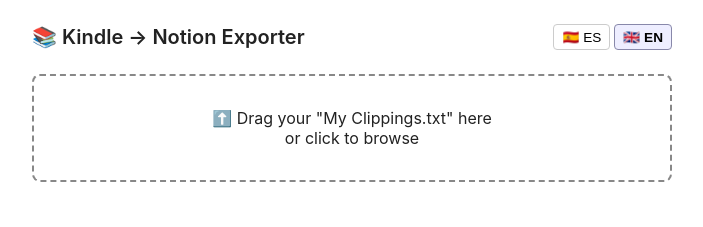
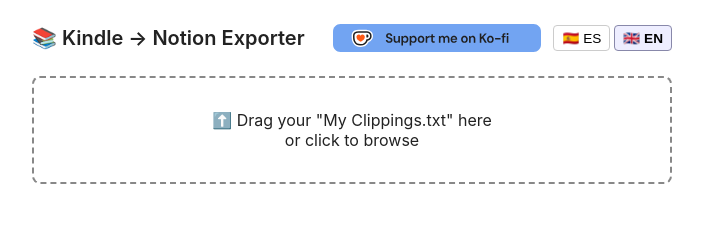
Before and after one commit to melinDross/ClipHarborKindle, a website with bundled scripts: page web/index.html in a window 1280 px wide. Shown: the whole page, without its empty margins (288-991 px from the left). Built offline with nearby package versions, Linux system fonts and the light colour scheme.

Commit message:
Add Ko-fi donation badge to the header (placeholder URL)

```diff
--- a/web/index.html
+++ b/web/index.html
@@ -9,9 +9,15 @@
 <body>
   <header class="nav">
     <span>📚 Kindle → Notion Exporter</span>
-    <div class="lang-switch">
-      <button id="lang-es" class="lang-button" type="button">🇪🇸 ES</button>
-      <button id="lang-en" class="lang-button" type="button">🇬🇧 EN</button>
+    <div class="header-actions">
+      <!-- TODO: replace TU_USUARIO_AQUI with the real Ko-fi username once the account exists -->
+      <a id="kofi-link" class="kofi-link" href="https://ko-fi.com/TU_USUARIO_AQUI" target="_blank" rel="noopener noreferrer">
+        <img src="vendor/kofi-badge.svg" alt="Buy Me a Coffee at ko-fi.com" class="kofi-badge">
+      </a>
+      <div class="lang-switch">
+        <button id="lang-es" class="lang-button" type="button">🇪🇸 ES</button>
+        <button id="lang-en" class="lang-button" type="button">🇬🇧 EN</button>
+      </div>
     </div>
   </header>
 
--- a/web/style.css
+++ b/web/style.css
@@ -18,6 +18,18 @@ body {
 .lang-switch {
   display: flex;
   gap: 4px;
+}
+
+.header-actions {
+  display: flex;
+  align-items: center;
+  gap: 12px;
+}
+
+.kofi-badge {
+  height: 28px;
+  width: auto;
+  display: block;
 }
 
 .lang-button {
```
